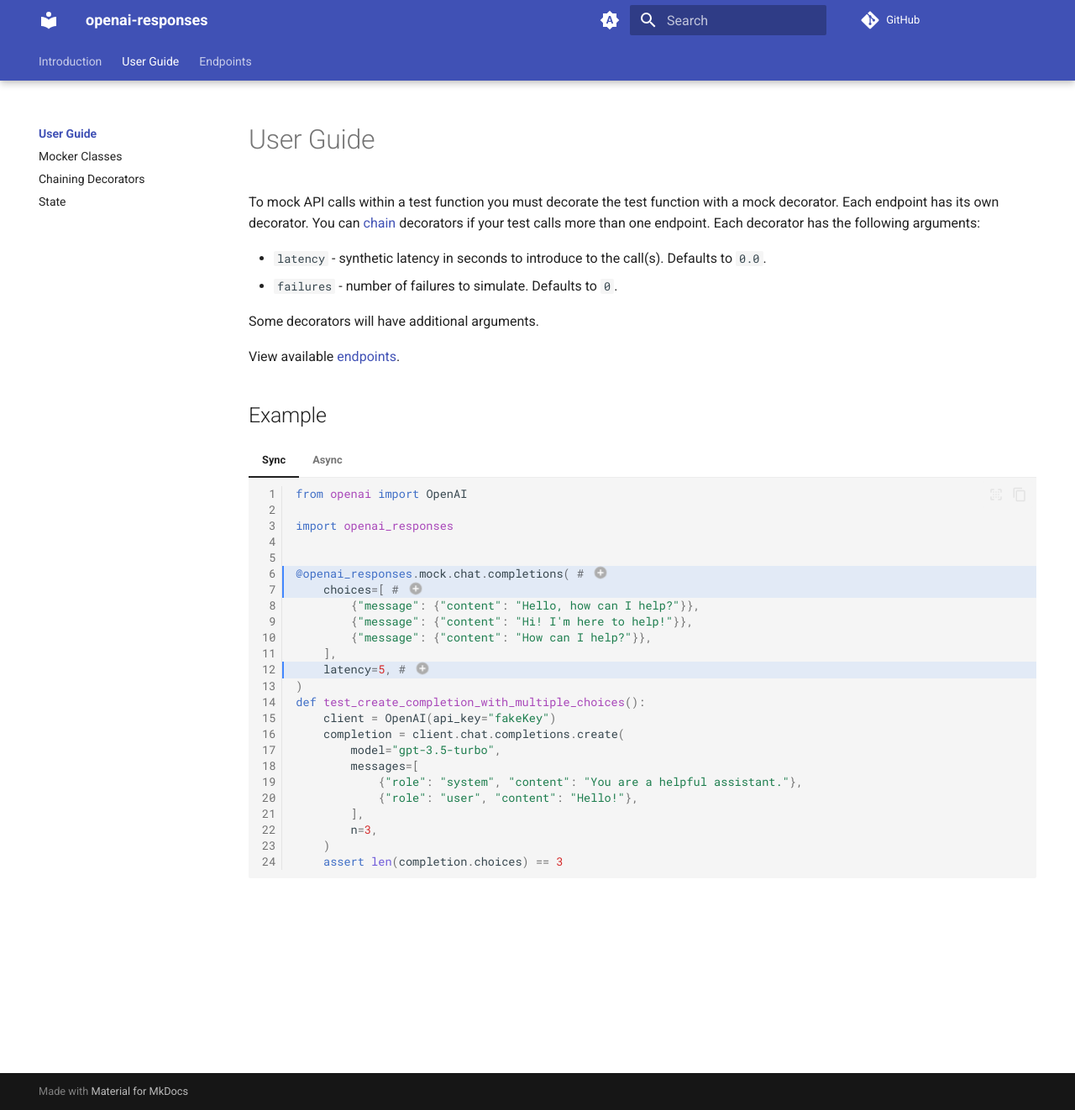
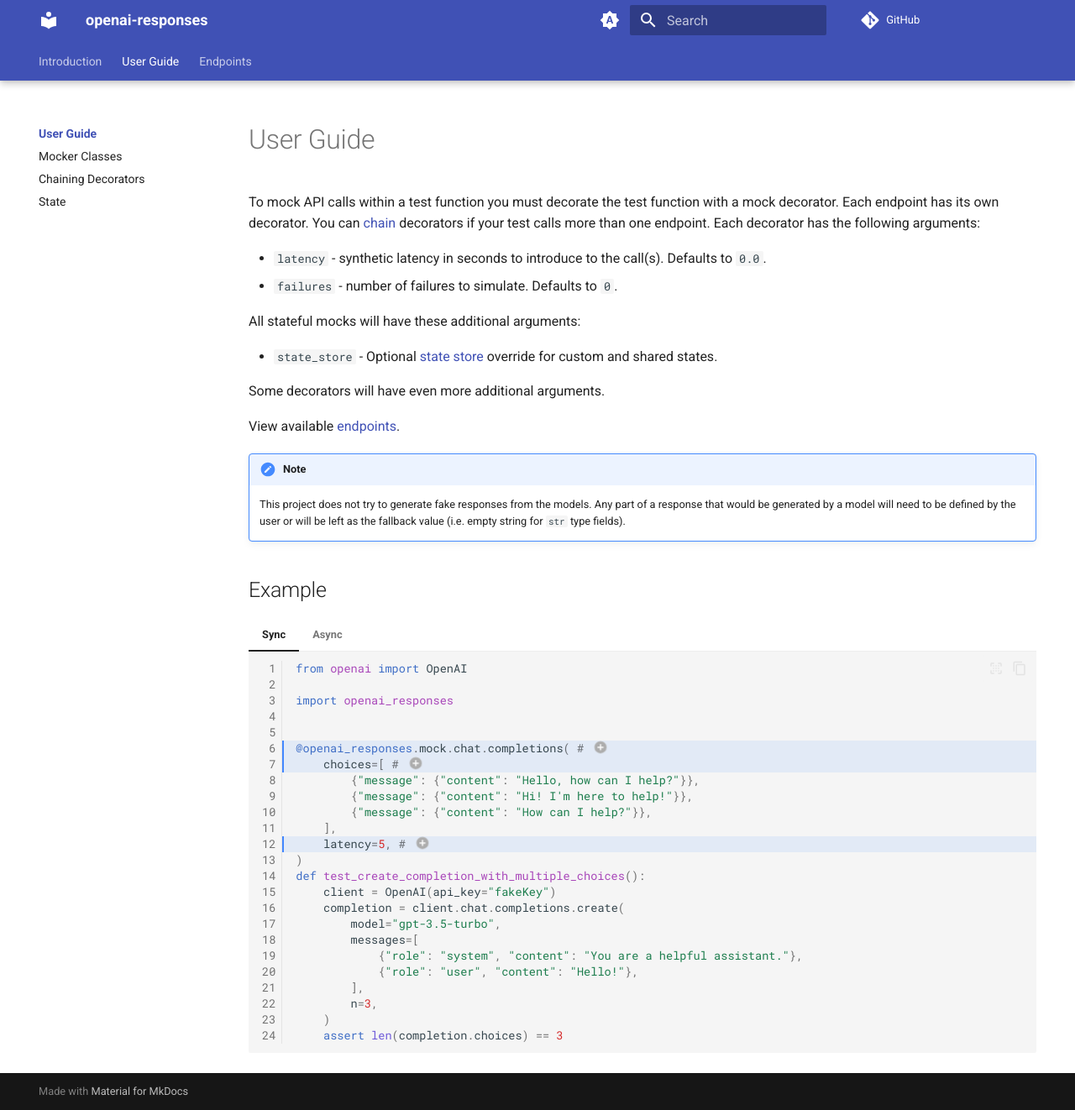
Before and after one commit to mharrisb1/openai-responses-python, an MkDocs documentation site: the page built from docs/user_guide/index.md, in a window 1280 px wide and 1322 px high. Shown: the whole window at 84% size. Built offline with MkDocs 1.6.1 and Material for MkDocs 9.7.7, drawn with Linux system fonts in a browser that asks for light colours; comment, search, counter and statistics services are not loaded.

Commit message:
chore(docs): add common decorator args for stateful mocks

```diff
--- a/docs/user_guide/index.md
+++ b/docs/user_guide/index.md
@@ -6,9 +6,18 @@
 - `latency` - synthetic latency in seconds to introduce to the call(s). Defaults to `0.0`.
 - `failures` - number of failures to simulate. Defaults to `0`.
 
-Some decorators will have additional arguments.
+All stateful mocks will have these additional arguments:
+
+- `state_store` - Optional [state store](state.md) override for custom and shared states.
+
+Some decorators will have even more additional arguments.
 
 View available [endpoints](../endpoints/index.md).
+
+!!! note
+
+    This project does not try to generate fake responses from the models. Any part of a response that would be generated by a model will need to
+    be defined by the user or will be left as the fallback value (i.e. empty string for `str` type fields).
 
 ## Example
 
```
